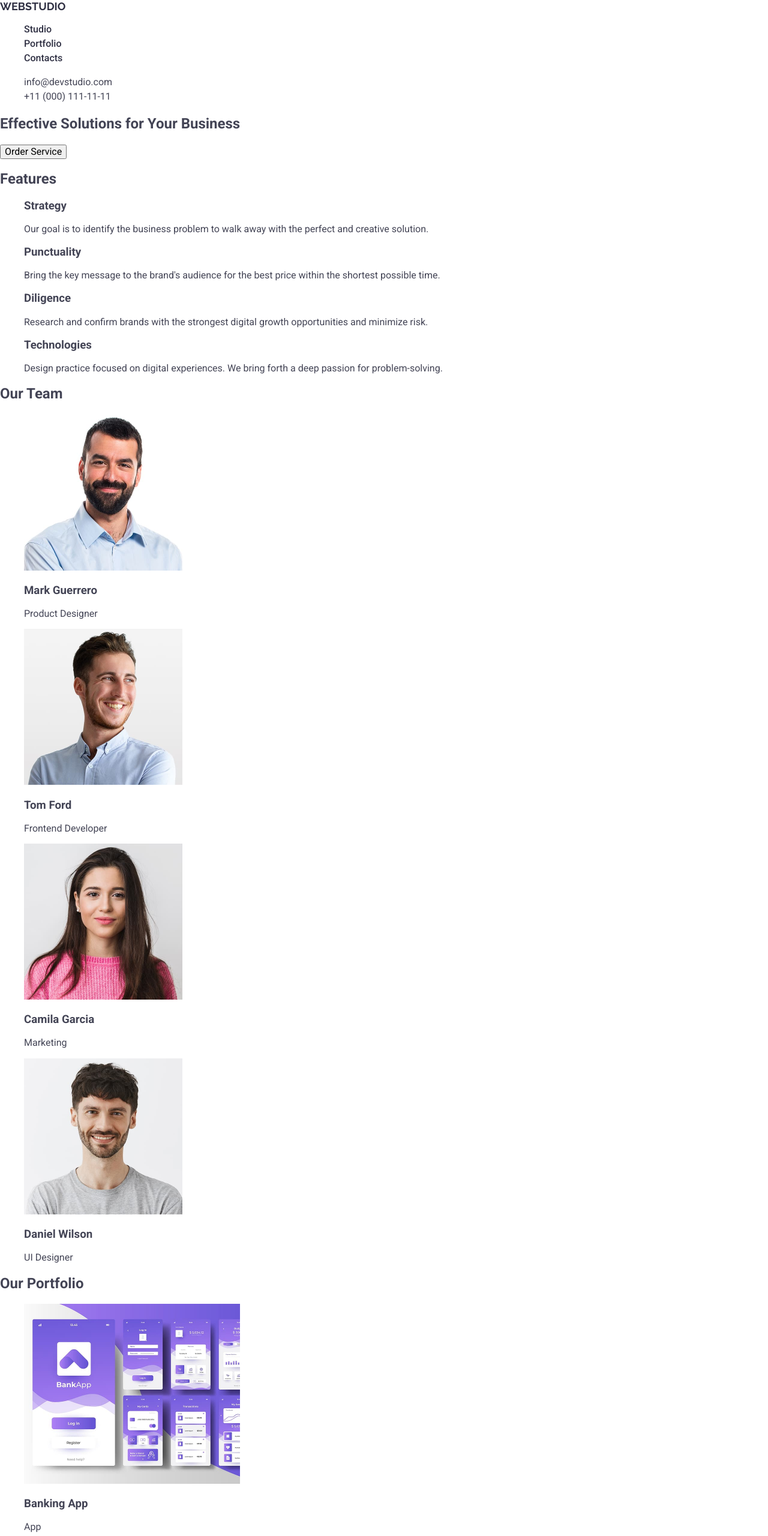
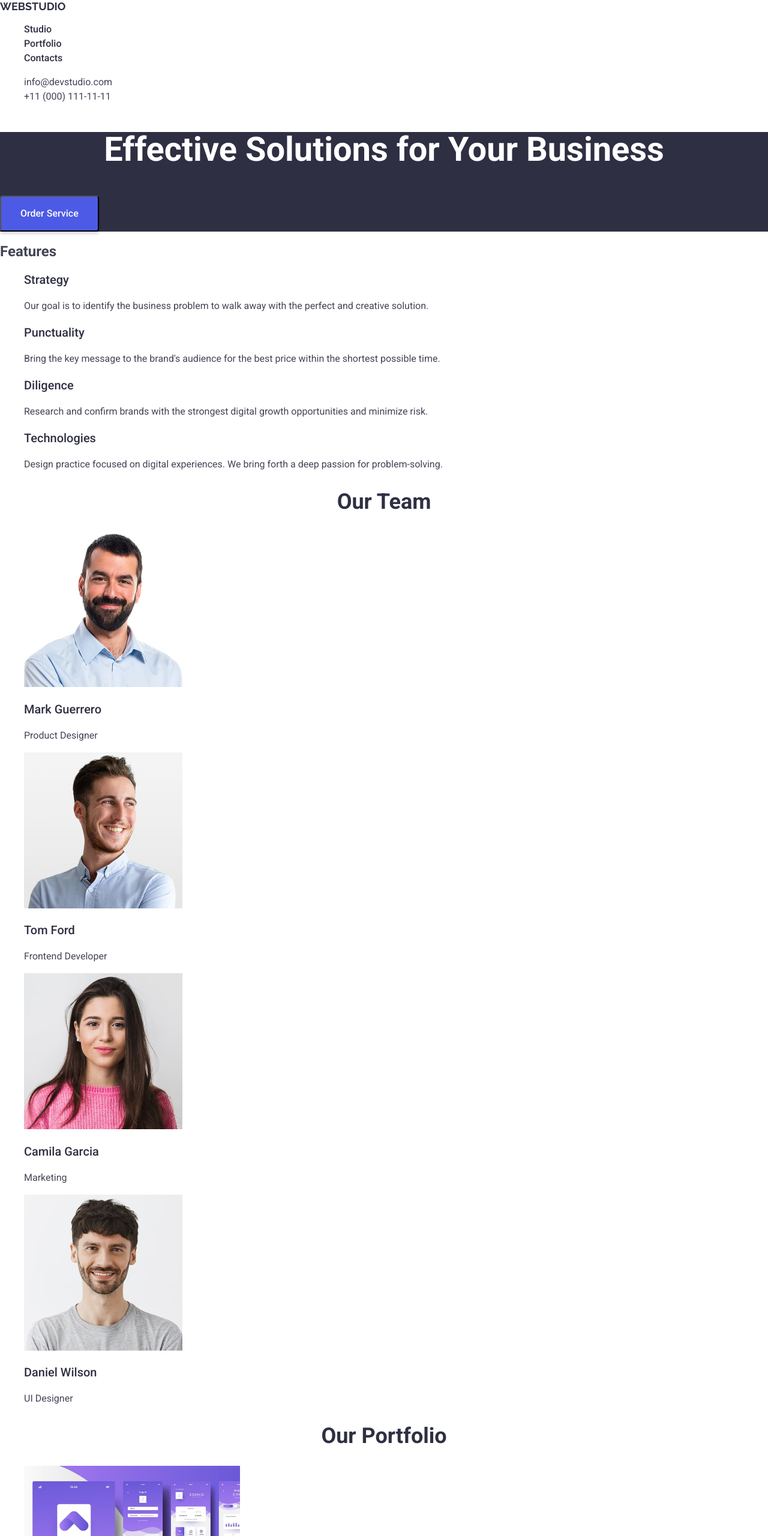
Before and after one commit to Romario198901/goit-markup-hw-02, a plain HTML site: page index.html in a window 1280 px wide. Shown: the top 2560 px of the page at 60% size. Drawn offline with nearby package versions, Linux system fonts and the light colour scheme.

Commit message:
Added text styles and colors

```diff
--- a/css/styles.css
+++ b/css/styles.css
@@ -40,3 +40,84 @@ ul {
 .header-address-link:hover {
      color: #404bbf;
 }
+.hero-section {
+    background-color: #2e2f42;
+}
+.hero-section-title {
+    font-size: 56px;
+    line-height: 1.07;
+    text-align: center;
+    color: #fff;
+}
+.hero-section-button {
+    cursor: pointer;
+    background-color: #4d5ae5;
+    color: #fff;
+    box-shadow: 0 4px 4px 0 rgba(0, 0, 0, 0.15);
+    border-radius: 4px;
+padding: 16px 32px;
+font-weight: 500;
+font-size: 16px;
+    line-height: 1.5;
+}
+.hero-section-button:hover {
+    background: #404bbf;
+}
+.advantages-section-title {
+    font-weight: 500;
+font-size: 20px;
+line-height: 1.2;
+color: #2e2f42;
+}
+.advantages-section-text {
+    font-size: 16px;
+    line-height: 1.5;
+}
+.team-section-title {
+    font-size: 36px;
+    line-height: 1.11111;
+    text-align: center;
+    color: #2e2f42;
+}
+.team-section-card-title {
+    font-weight: 500;
+font-size: 20px;
+line-height: 1.2;
+color: #2e2f42;
+}
+.team-section-card-descr {
+    font-size: 16px;
+    line-height: 1.5;
+}
+.portfolio-title {
+    font-size: 36px;
+line-height: 1.11111;
+text-align: center;
+color: #2e2f42;
+}
+.portfolio-item-title {
+    font-weight: 500;
+font-size: 20px;
+line-height: 1.2;
+color: #2e2f42;
+}
+.portfolio-item-descr {
+    font-size: 16px;
+    line-height: 1.5;
+}
+.footer {
+    background-color: #2e2f42;
+}
+.footer-logo {
+    font-family: "Raleway", sans-serif;
+    font-size: 18px;
+line-height: 1.16667;
+text-transform: uppercase;
+text-decoration: none;
+color: #f4f4fd;
+}
+.footer-text {
+    font-size: 16px;
+line-height: 1.5;
+color: #f4f4fd;
+}
--- a/index.html
+++ b/index.html
@@ -35,7 +35,7 @@ for Your Business
 <button type="button" class="hero-section-button">Order Service</button>
     </section>
     <section class="advantages-section">
-     <h2>Features</h2>
+     <h2 class="visually-hidden">Features</h2>
       <ul>
         <li class="advantages-section-card">
   <h3 class="advantages-section-title">Strategy</h3>
@@ -125,7 +125,7 @@ problem to walk away with the perfect and creative solution.
       </ul>
     </section>
   </main>
-  <footer>
+  <footer class="footer">
       <a href="./index.html" class="footer-logo">WebStudio</a>
       <p class="footer-text">
         Increase the flow of customers and sales for your business with digital marketing & growth solutions.
```
